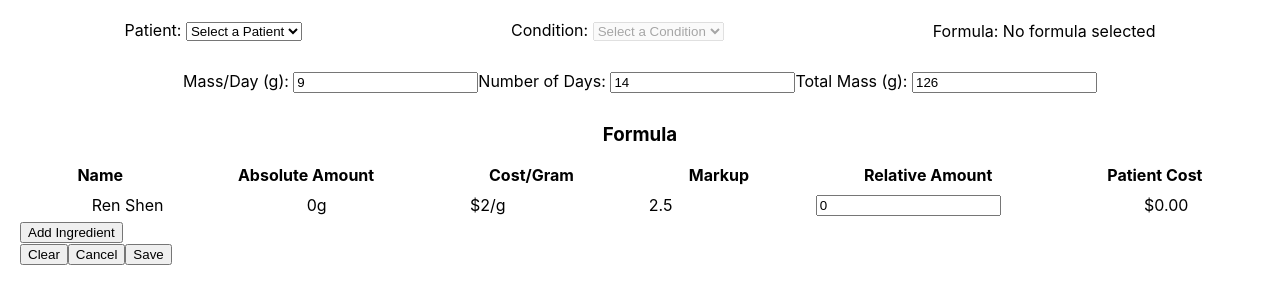
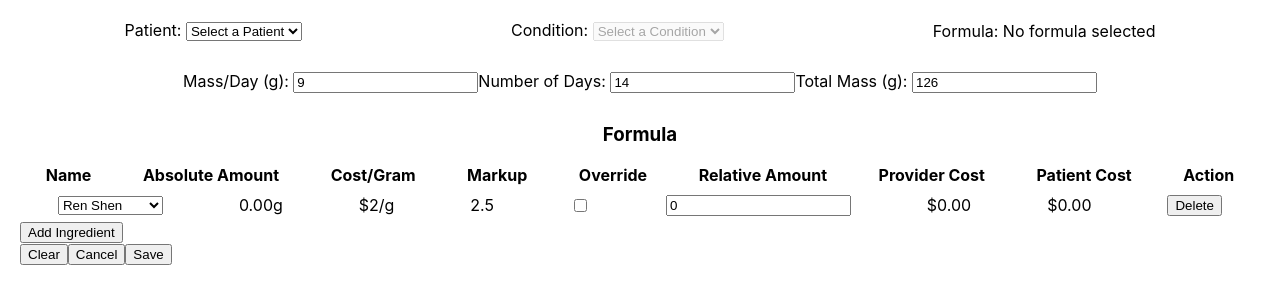
Before and after one commit to dpshaw6/nourishing-medicine-charm-health-interface, a React (Create React App) app in the folder frontend/: page / in a window 1280 px wide. Both pictures are taken after a click on the button "Add Ingredient". Shown: the top 304 px of the page. Built offline with nearby package versions, Linux system fonts and the light colour scheme.

Commit message:
Absolute Mass calculation working

```diff
--- a/frontend/src/App.js
+++ b/frontend/src/App.js
@@ -12,6 +12,7 @@ const App = () => {
     const [selectedPatientId, setSelectedPatientId] = useState('');
     const [selectedConditionId, setSelectedConditionId] = useState('');
     const [selectedFormulaId, setSelectedFormulaId] = useState('');
+    const [totalMass, setTotalMass] = useState(126); // Default total mass
 
     const handlePatientSelect = patientId => {
         setSelectedPatientId(patientId);
@@ -52,10 +53,10 @@ const App = () => {
                 <FormulaDisplay selectedFormulaId={selectedFormulaId} />
             </div>
             <div className="row">
-                <GlobalFormulaInfo />
+            <GlobalFormulaInfo totalMass={totalMass} setTotalMass={setTotalMass} />
             </div>
             <h3 style={{ textAlign: 'center' }}>Formula</h3>
-            <IngredientRows selectedFormulaId={selectedFormulaId} />
+            <IngredientRows selectedFormulaId={selectedFormulaId} totalMass={totalMass} />
             <ActionButtons
                 onClear={handleClear}
                 onCancel={handleCancel}
--- a/frontend/src/components/GlobalFormulaInfo.js
+++ b/frontend/src/components/GlobalFormulaInfo.js
@@ -1,14 +1,13 @@
 import React, { useState, useEffect } from 'react';
 
-const GlobalFormulaInfo = () => {
+const GlobalFormulaInfo = ({ totalMass, setTotalMass }) => {
     const [massPerDay, setMassPerDay] = useState(9); // Default 9g
     const [numDays, setNumDays] = useState(14);     // Default 14 days
-    const [totalMass, setTotalMass] = useState(126); // Default 126g
 
     // Update total mass when massPerDay or numDays changes
     useEffect(() => {
         setTotalMass(massPerDay * numDays);
-    }, [massPerDay, numDays]);
+    }, [massPerDay, numDays, setTotalMass]);
 
     return (
         <div style={{ display: 'flex', justifyContent: 'space-evenly', alignItems: 'center', margin: '10px 0' }}>
--- a/frontend/src/components/IngredientRow.js
+++ b/frontend/src/components/IngredientRow.js
@@ -1,28 +1,46 @@
 import React from 'react';
 import mockIngredients from '../data/ingredients.json';
 
-const IngredientRow = ({ ingredientId }) => {
+const IngredientRow = ({ rowId, ingredientId, relativeAmount, totalMass, totalRelativeAmount, onRelativeAmountChange, onDelete, onIngredientChange }) => {
     const ingredient = mockIngredients.find(ing => ing.id === ingredientId);
-    const defaultMarkup = 2.5;
-    // Placeholder for relativeAmount and absoluteAmount
-    const relativeAmount = 0; // This will be dynamic based on user input
-    const absoluteAmount = 0; // Calculated value based on formula
+    const defaultMarkup = 2.5; // Default markup
+    const markup = defaultMarkup; // This can be dynamic if override is implemented
 
-    // Placeholder for patientCost calculation
-    const patientCost = ingredient.costPerGram * absoluteAmount * defaultMarkup;
+    const handleRelativeAmountChange = (e) => {
+        onRelativeAmountChange(Number(e.target.value));
+    };
+
+    const handleIngredientSelection = (e) => {
+        onIngredientChange(e.target.value);
+    };
+
+    // Calculate Absolute Amount
+    const absoluteAmount = totalRelativeAmount > 0
+                            ? (relativeAmount / totalRelativeAmount) * totalMass
+                            : 0;
 
     return (
         <div style={{ display: 'flex', justifyContent: 'space-around', alignItems: 'center', margin: '5px 0' }}>
-            <span>{ingredient.name}</span>
-            <span>{absoluteAmount}g</span>
+            <select value={ingredientId} onChange={handleIngredientSelection}>
+                {mockIngredients.map(ing => (
+                    <option key={ing.id} value={ing.id}>{ing.name}</option>
+                ))}
+            </select>
+            <span>{absoluteAmount.toFixed(2)}g</span>
             <span>${ingredient.costPerGram}/g</span>
-            <span>{defaultMarkup}</span>
+            <span>{markup}</span>
+            {/* Placeholder for Override Checkbox */}
+            <input type="checkbox" />
             <input
                 type="number"
                 value={relativeAmount}
-                // onChange handler will be needed here
+                onChange={handleRelativeAmountChange}
             />
-            <span>${patientCost.toFixed(2)}</span>
+            {/* Placeholder for Provider Cost */}
+            <span>$0.00</span>
+            {/* Placeholder for Patient Cost */}
+            <span>$0.00</span>
+            <button onClick={() => onDelete(rowId)}>Delete</button>
         </div>
     );
 };
--- a/frontend/src/components/IngredientRows.js
+++ b/frontend/src/components/IngredientRows.js
@@ -3,40 +3,70 @@ import IngredientRow from './IngredientRow';
 import mockIngredients from '../data/ingredients.json';
 import mockFormulas from '../data/formulas.json';
 
-const IngredientRows = ({ selectedFormulaId }) => {
-    const [ingredientRows, setIngredientRows] = useState([]);
+const IngredientRows = ({ selectedFormulaId, totalMass }) => {
+    const [rowsData, setRowsData] = useState([]);
 
-    // Update ingredient rows when the selected formula changes
     useEffect(() => {
         if (selectedFormulaId) {
             const formula = mockFormulas.find(f => f.id === selectedFormulaId);
             const ingredientIds = formula ? Object.keys(formula.ingredientIds) : [];
-            setIngredientRows(ingredientIds);
+            setRowsData(ingredientIds.map(id => ({ id: `row-${id}`, ingredientId: id, relativeAmount: 0 })));
         } else {
-            setIngredientRows([]);
+            setRowsData([]);
         }
     }, [selectedFormulaId]);
 
-    // Function to add a new ingredient row
     const addIngredientRow = () => {
-        // Using the first ingredient as default for new rows
-        setIngredientRows([...ingredientRows, mockIngredients[0].id]);
+        const newRow = {
+            id: `row-${Date.now()}`,
+            ingredientId: mockIngredients[0].id,
+            relativeAmount: 0
+        };
+        setRowsData([...rowsData, newRow]);
     };
+
+    const deleteIngredientRow = (rowId) => {
+        setRowsData(rowsData.filter(row => row.id !== rowId));
+    };
+
+    const updateRowData = (rowId, field, value) => {
+        const updatedRows = rowsData.map(row =>
+            row.id === rowId ? { ...row, [field]: value } : row
+        );
+        setRowsData(updatedRows);
+    };
+
+    const calculateTotalRelativeAmount = () => {
+        return rowsData.reduce((total, row) => total + row.relativeAmount, 0);
+    };
+
+    const totalRelativeAmount = calculateTotalRelativeAmount();
 
     return (
         <div>
             <div style={{ display: 'flex', justifyContent: 'space-around', alignItems: 'center', fontWeight: 'bold', margin: '10px 0' }}>
+                {/* Column headers */}
                 <span>Name</span>
                 <span>Absolute Amount</span>
                 <span>Cost/Gram</span>
                 <span>Markup</span>
+                <span>Override</span>
                 <span>Relative Amount</span>
+                <span>Provider Cost</span>
                 <span>Patient Cost</span>
+                <span>Action</span>
             </div>
-            {ingredientRows.map(ingredientId => (
+            {rowsData.map(row => (
                 <IngredientRow
-                    key={ingredientId}
-                    ingredientId={ingredientId}
+                    key={row.id}
+                    rowId={row.id}
+                    ingredientId={row.ingredientId}
+                    relativeAmount={row.relativeAmount}
+                    totalMass={totalMass}
+                    totalRelativeAmount={totalRelativeAmount}
+                    onRelativeAmountChange={(newAmount) => updateRowData(row.id, 'relativeAmount', newAmount)}
+                    onDelete={() => deleteIngredientRow(row.id)}
+                    onIngredientChange={(newIngredientId) => updateRowData(row.id, 'ingredientId', newIngredientId)}
                 />
             ))}
             <button onClick={addIngredientRow}>Add Ingredient</button>
```
